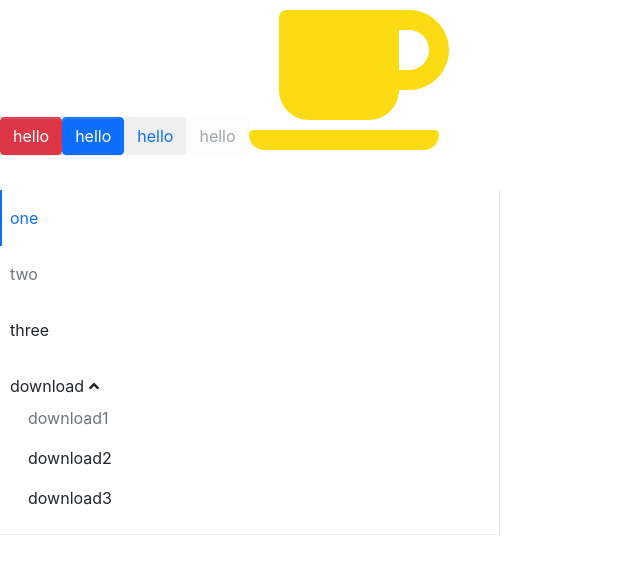
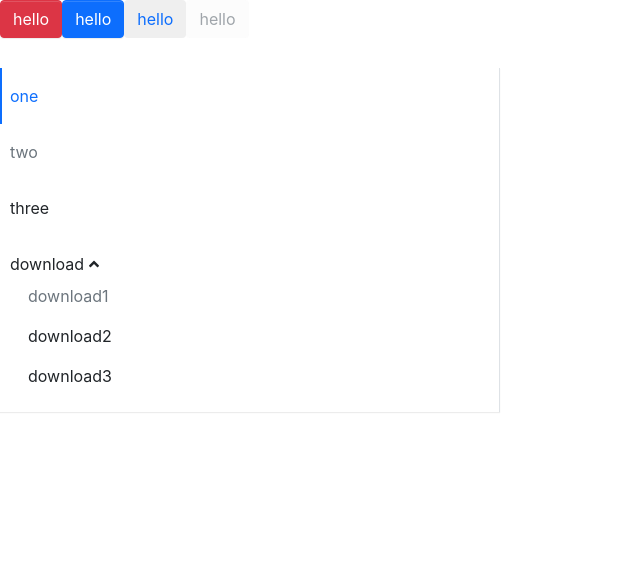
Before and after one commit to JavonLuo/vship, a React (Create React App) app: page / in a window 1280 px wide. Shown: the top 574 px of the page, without its empty margins (0-640 px from the left). Built offline with nearby package versions, Linux system fonts and the light colour scheme.

Commit message:
commit code

```diff
--- a/src/App.tsx
+++ b/src/App.tsx
@@ -4,7 +4,6 @@ import Button from './components/Button';
 import Menu from './components/Menu/menu';
 import MenuItem from './components/Menu/menuItem';
 import SubMenu from './components/Menu/subMenu';
-import Icon from './components/Icon/icon'
 function App() {
   return (
     <div className="App">
@@ -20,7 +19,6 @@ function App() {
       <Button btnType='link' disabled>
         hello
      </Button>
-     <Icon icon='coffee' size='10x' theme='warning' />
      <div style={{width:500}}>
       <Menu mode={'vertical'} onSelect={(e)=>{alert(e)}} defaultOpenSubMenus={['3']}>
         <MenuItem>
```
